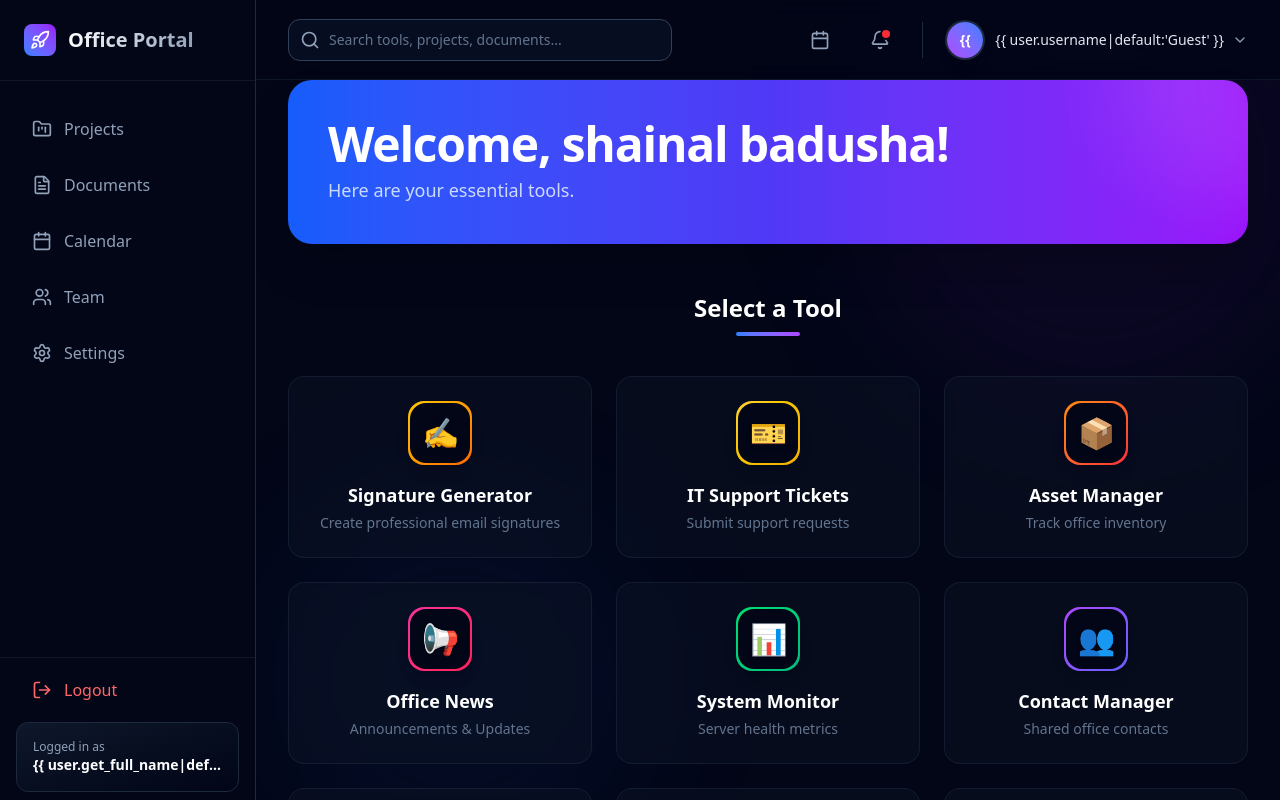
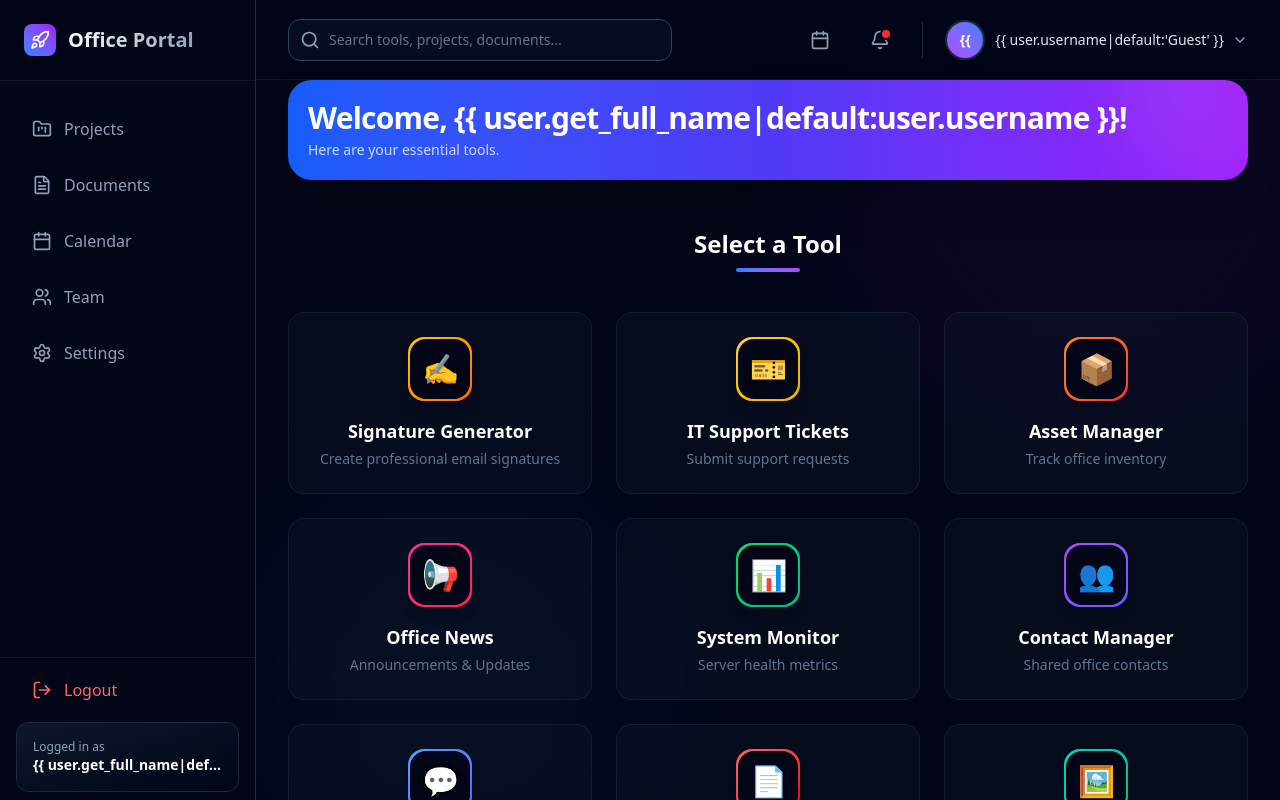
Before and after one commit to shainalshan/OFFICE-TOOLS, a React (Vite) app in the folder frontend/: page / in a window 1280 px wide. Shown: the top 800 px of the page. Built offline with nearby package versions, Linux system fonts and the light colour scheme.

Commit message:
Refine dashboard banner: reduce height and font size

```diff
--- a/frontend/src/components/Dashboard.jsx
+++ b/frontend/src/components/Dashboard.jsx
@@ -118,13 +118,13 @@ const Dashboard = () => {
                 <div className="absolute bottom-[-10%] left-[20%] w-[400px] h-[400px] bg-blue-900/20 rounded-full blur-3xl opacity-50"></div>
             </div>
 
-            <div className="relative z-10 w-full bg-gradient-to-r from-blue-600 via-indigo-600 to-purple-600 rounded-3xl p-10 shadow-2xl overflow-hidden">
+            <div className="relative z-10 w-full bg-gradient-to-r from-blue-600 via-indigo-600 to-purple-600 rounded-3xl p-5 shadow-2xl overflow-hidden">
                 <div className="absolute top-0 right-0 w-64 h-64 bg-white/10 rounded-full -translate-y-1/2 translate-x-1/2 blur-2xl"></div>
-                <div className="relative flex flex-col gap-2">
-                    <h1 className="text-4xl md:text-5xl font-extrabold text-white tracking-tight">
-                        Welcome, shainal badusha!
+                <div className="relative flex flex-col gap-1">
+                    <h1 className="text-2xl md:text-3xl font-extrabold text-white tracking-tight">
+                        Welcome, {window.django?.user?.full_name || 'User'}!
                     </h1>
-                    <p className="text-blue-100 text-lg font-medium opacity-90">
+                    <p className="text-blue-100 text-sm font-medium opacity-90">
                         Here are your essential tools.
                     </p>
                 </div>
```
Also changed, not shown: 2 other files (tests, documents, lock files or other folders).
